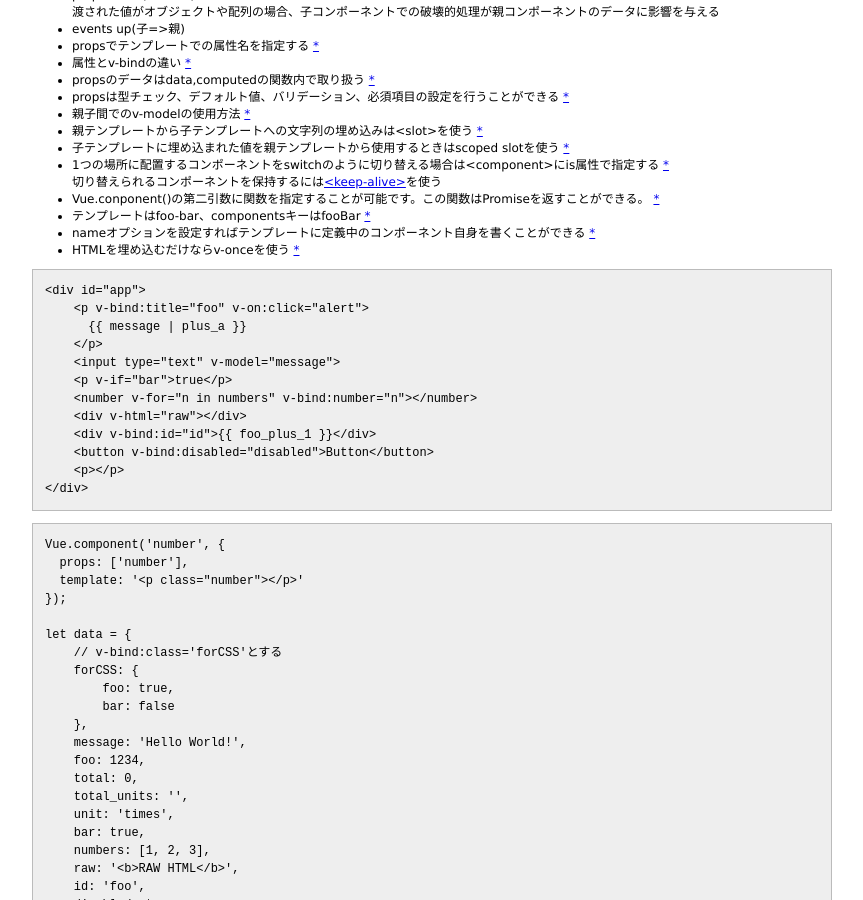
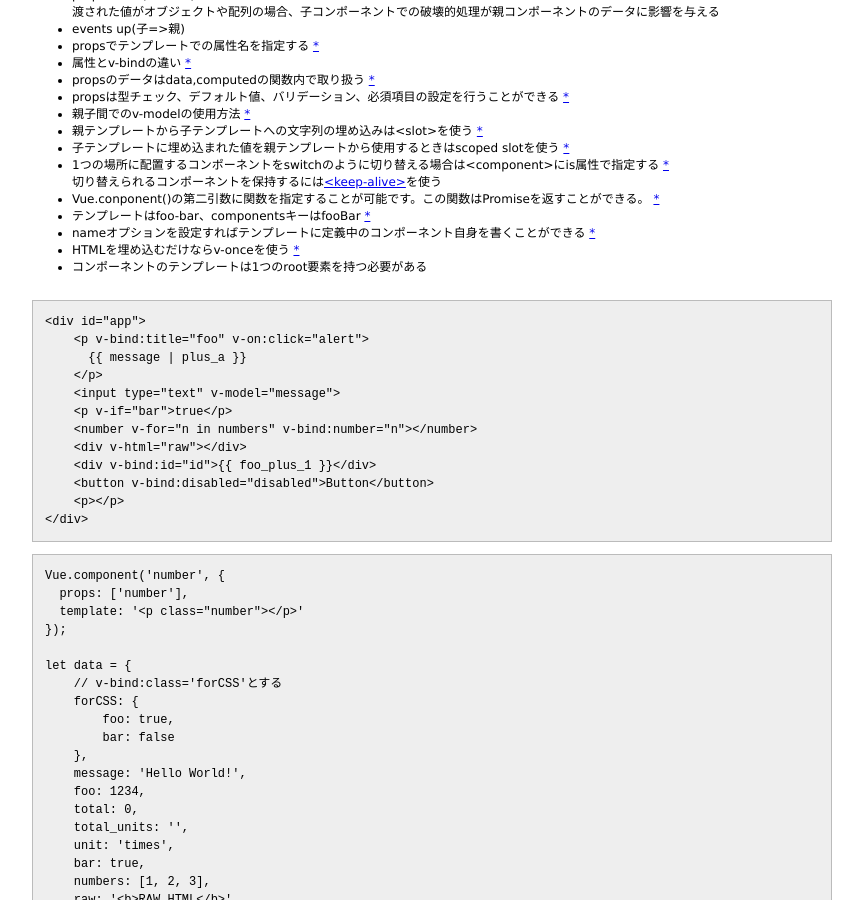
Before and after one commit to 38elements/38elements.github.com, a Jekyll site: the page built from _posts/2016-12-20-vuejs.md, in a window 1280 px wide and 900 px high, scrolled down 1838 px. Shown: the whole window, without its empty margins (208-1071 px from the left). Built offline with Jekyll 4.4.1, drawn with Linux system fonts in a browser that asks for light colours.

Commit message:
Update 2016-12-20-vuejs.md

````diff
--- a/_posts/2016-12-20-vuejs.md
+++ b/_posts/2016-12-20-vuejs.md
@@ -124,6 +124,7 @@ v-onやv-modelに`.prevent`をつけるとevent.preventDefault()が自動実行
 * テンプレートはfoo-bar、componentsキーはfooBar [\*](https://vuejs.org/v2/guide/components.html#Component-Naming-Conventions)
 * nameオプションを設定すればテンプレートに定義中のコンポーネント自身を書くことができる [\*](https://vuejs.org/v2/guide/components.html#Recursive-Components)
 * HTMLを埋め込むだけならv-onceを使う [\*](https://vuejs.org/v2/guide/components.html#Cheap-Static-Components-with-v-once)
+* コンポーネントのテンプレートは1つのroot要素を持つ必要がある
 <br>
 
 ```
````
